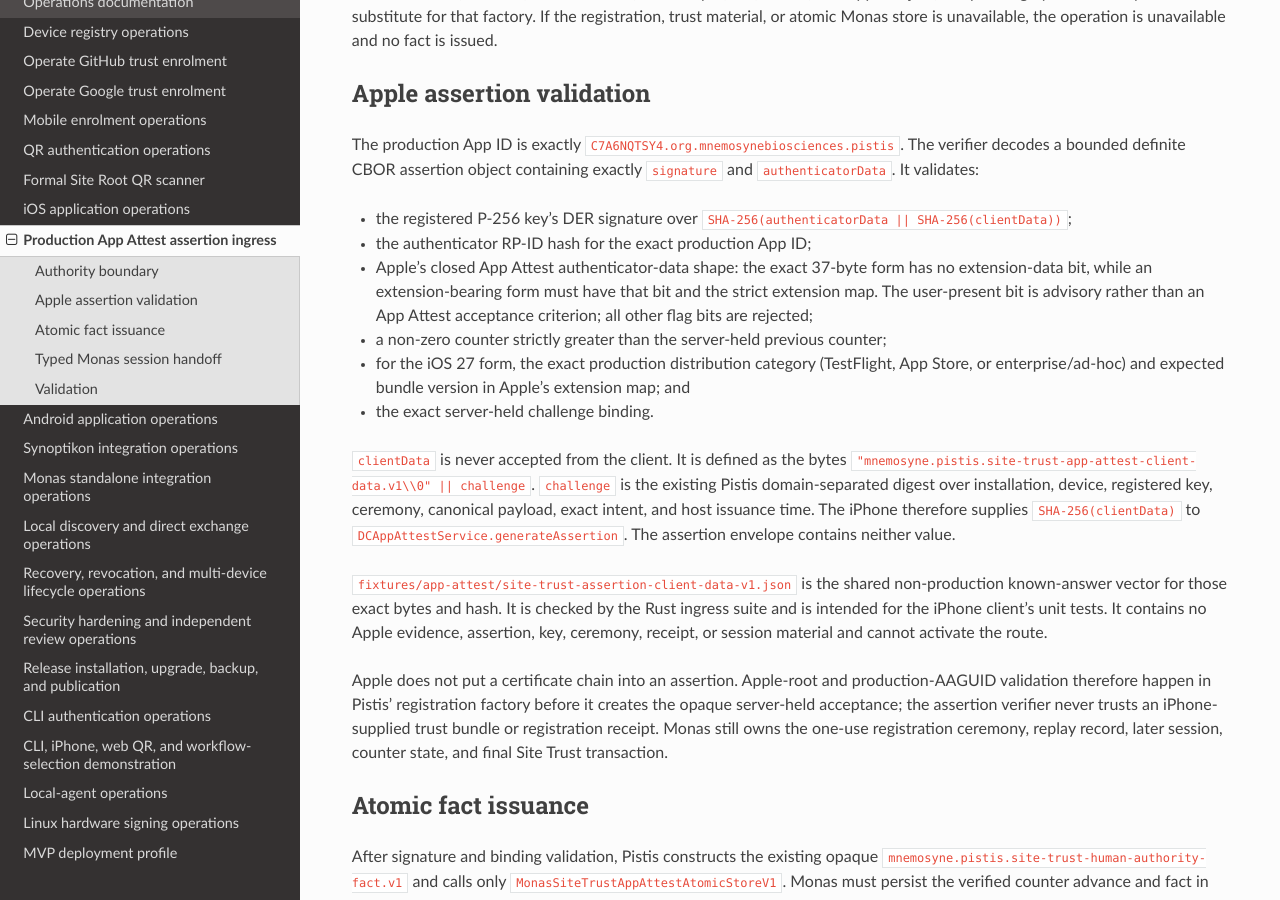
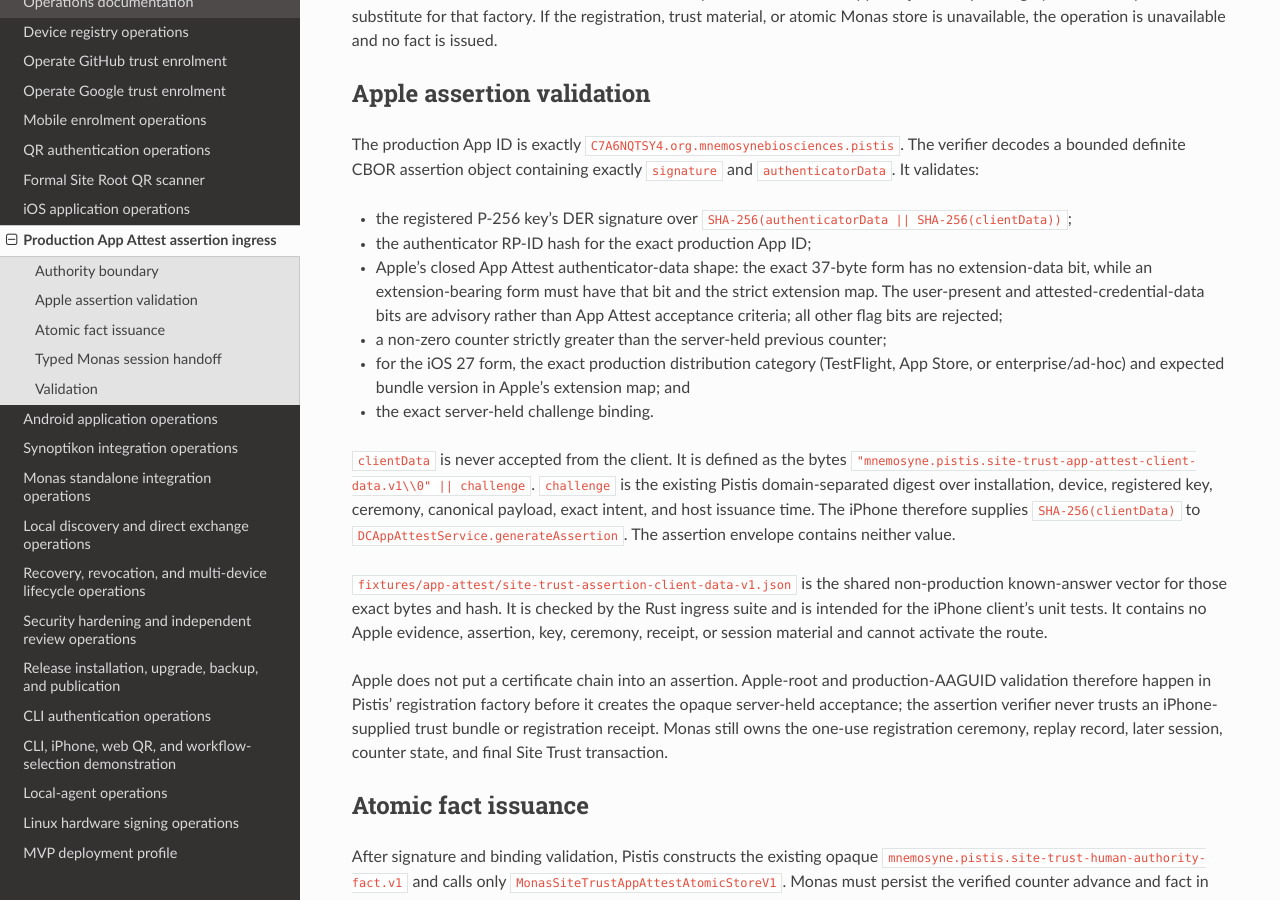
Before and after one commit to sagrudd/pistis, a Sphinx documentation site: the page built from docs/operations/app-attest-assertion-ingress.rst, in a window 1280 px wide and 900 px high, scrolled down 1141 px. Built offline with Sphinx 7.4.7 and the Read the Docs theme 3.1.0, drawn with Linux system fonts in a browser that asks for light colours; the version number could not be read and is left out.

Commit message:
Accept advisory App Attest AT flag

```diff
--- a/docs/operations/app-attest-assertion-ingress.rst
+++ b/docs/operations/app-attest-assertion-ingress.rst
@@ -70,8 +70,9 @@ bounded definite CBOR assertion object containing exactly ``signature`` and
 * the authenticator RP-ID hash for the exact production App ID;
 * Apple's closed App Attest authenticator-data shape: the exact 37-byte form
   has no extension-data bit, while an extension-bearing form must have that
-  bit and the strict extension map. The user-present bit is advisory rather
-  than an App Attest acceptance criterion; all other flag bits are rejected;
+  bit and the strict extension map. The user-present and
+  attested-credential-data bits are advisory rather than App Attest acceptance
+  criteria; all other flag bits are rejected;
 * a non-zero counter strictly greater than the server-held previous counter;
 * for the iOS 27 form, the exact production distribution category (TestFlight,
   App Store, or enterprise/ad-hoc) and expected bundle version in Apple's
```
Also changed, not shown: CHANGELOG.md (+5 -4 lines), 3 other files.
